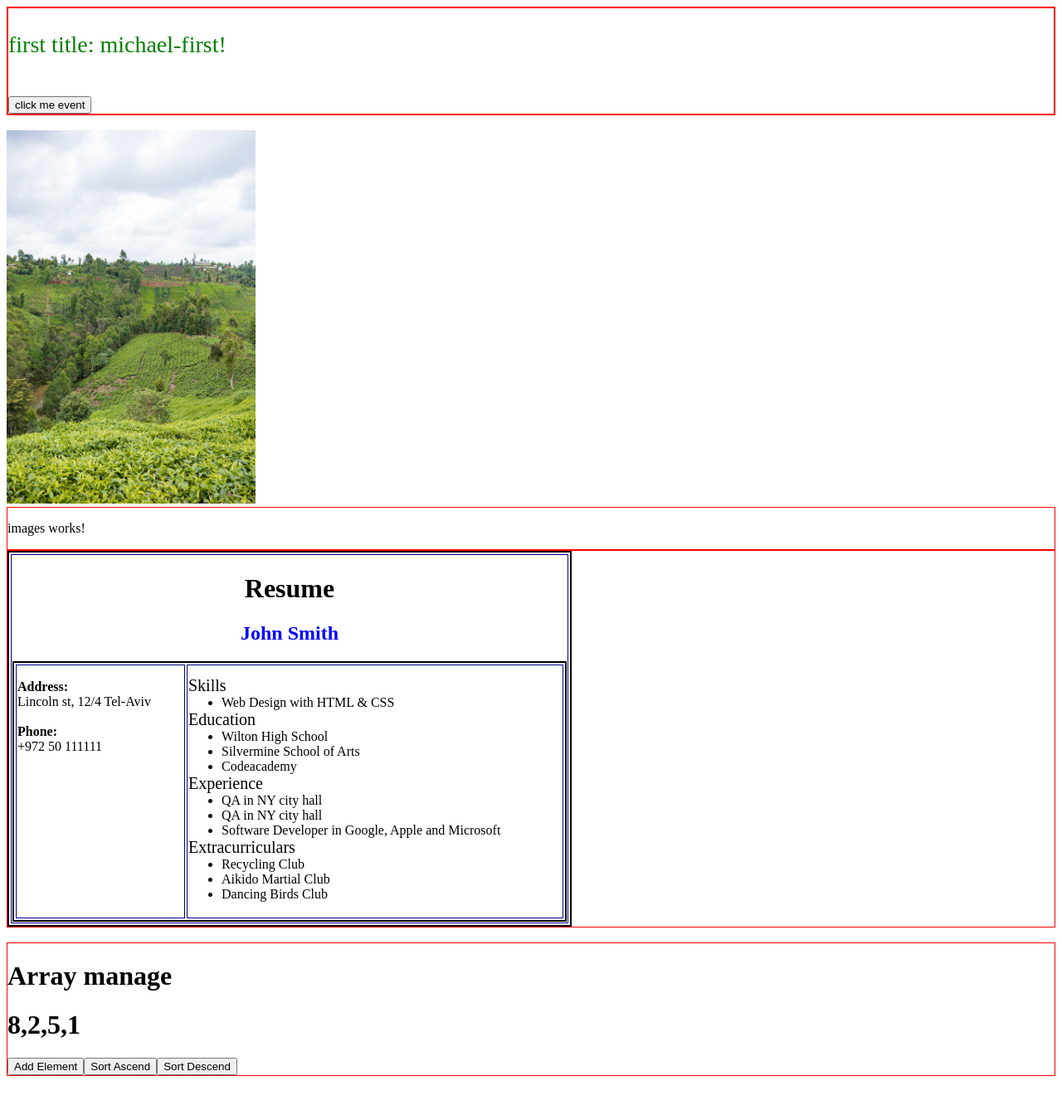
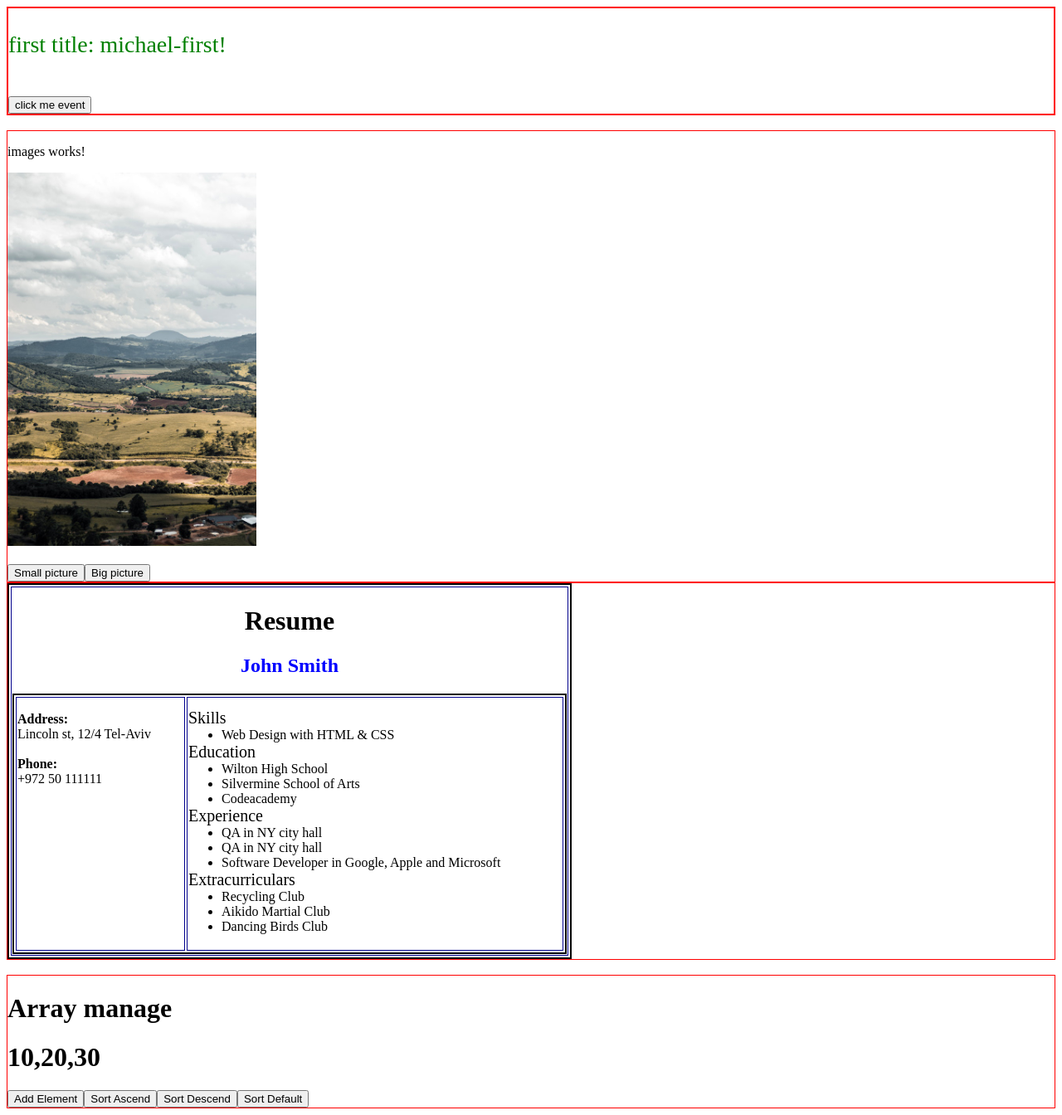
Before and after one commit to mvolkov-git/angular-homework1, an Angular app: page / in a window 1280 px wide. Shown: the whole page at 83% size. Before the commit the page ends 1305 px from the top, so only its background shows below. Built offline with nearby package versions, Linux system fonts and the light colour scheme.

Commit message:
images_sorting

```diff
--- a/src/app/app.component.html
+++ b/src/app/app.component.html
@@ -30,9 +30,11 @@
 ></app-second> -->
 
 <br>
-<img width="300" alt="Angular Logo" src="../../../assets/Images/pexels-antony-trivet-14522299.jpg">
+<!-- <img width="300" alt="Angular Logo" src="../../../assets/Images/pexels-antony-trivet-14522299.jpg"> -->
+<!-- <img width="300" alt="Picture" src="https://images.pexels.com/photos/13623437/pexels-photo-13623437.jpeg?auto=compress&cs=tinysrgb&w=1260&h=750&dpr=1"> -->
 <div>
   <app-images [src]="'../../../assets/Images/pexels-antony-trivet-14522299.jpg'"></app-images>
+  <!-- <app-images [src]="'https://images.pexels.com/photos/13623437/pexels-photo-13623437.jpeg?auto=compress&cs=tinysrgb&w=1260&h=750&dpr=1'"></app-images> -->
 </div>
 
 <div>
--- a/src/app/components/arr-num/arr-num.component.html
+++ b/src/app/components/arr-num/arr-num.component.html
@@ -7,4 +7,5 @@
 <button (click)="AddNumberFunction(myArr[1])">Add Element</button>
 <button (click)="SortArrayFunction(true)">Sort Ascend</button>
 <button (click)="SortArrayFunction(false)">Sort Descend</button>
+<button (click)="SortDefaultArrayFunction()">Sort Default</button>
 <br>
--- a/src/app/components/arr-num/arr-num.component.ts
+++ b/src/app/components/arr-num/arr-num.component.ts
@@ -1,6 +1,6 @@
 import { Component, Input, OnInit} from '@angular/core';
 
-const  myArrConst: number[] = [8, 2, 5, 1];
+const  myArrConst: number[] = [10, 20, 30];
 
 @Component({
   selector: 'app-arr-num',
@@ -9,28 +9,36 @@ const  myArrConst: number[] = [8, 2, 5, 1];
 })
 export class ArrNumComponent  implements OnInit{
   title = "Array manage";
-  myArrSave: number[] = [];
+  myArrSaved: number[] = [];
 
   @Input()
-  myArr: number[] = [8, 2, 5, 1];
+  myArr: number[] = [];
 
   ngOnInit()
   {
-    this.myArrSave = this.myArr;
+    this.myArr = Object.assign([], myArrConst);
+    this.myArrSaved = Object.assign([], this.myArr);
   }
 
   AddNumberFunction(event: number) {
-    this.myArr = this.myArrSave;
-    var randNumber = Math.trunc(Math.random() * 10)
+   this.myArr = Object.assign([], this.myArrSaved);
+    var randNumber = Math.trunc(Math.random() * 100)
     this.myArr.push(randNumber);
+    this.myArrSaved = Object.assign([], this.myArr);
     // console.log(event);
   }
 
   SortArrayFunction(ascend: boolean ) {
-    this.myArr = [8, 2, 5, 1];
+   this.myArr = Object.assign([], this.myArrSaved);
     if (ascend)
         this.myArr.sort((a,b)=>a - b);
     else
-      this.myArr.sort((a,b)=>b - a);
+       this.myArr.sort((a,b)=>b - a);
   }
+
+  SortDefaultArrayFunction(){
+    this.myArr = Object.assign([], this.myArrSaved);
+   // this.myArr.sort();
+  }
+
 }
--- a/src/app/components/images/images.component.html
+++ b/src/app/components/images/images.component.html
@@ -1,5 +1,10 @@
 <p>images works!</p>
 
-<!-- <img [src]="../../../assets/Images/pexels-antony-trivet-14522299.jpg"> -->
+<!-- <img width="300"[src]="'https://images.pexels.com/photos/13623437/pexels-photo-13623437.jpeg?auto=compress&cs=tinysrgb&w=1260&h=750&dpr=1'">
 
-<!-- <img width="300" alt="Angular Logo" src="../../../assets/Images/pexels-antony-trivet-14522299.jpg"> -->
+<img width="300" alt="Angular Logo" src="../../../assets/Images/pexels-nilton-rodrigues-10294221.jpg"> -->
+<img width={{width}} alt="Angular Logo" src={{src}}>
+<br>
+<br>
+<button (click)='width = 300'>Small picture</button>
+<button (click)='width = 600'>Big picture</button>
--- a/src/app/components/images/images.component.ts
+++ b/src/app/components/images/images.component.ts
@@ -3,17 +3,32 @@ import { Component, OnInit, Input } from '@angular/core';
 @Component({
   selector: 'app-images',
   templateUrl: './images.component.html',
-  styleUrls: ['./images.component.css']
+  styleUrls: ['./images.component.css'],
 })
 
 //const logo = require('../assets/logo.svg').default as string;
+export class ImagesComponent implements OnInit {
+  // private _images: Image[] = [];
 
-export class ImagesComponent implements OnInit {
   @Input()
-  src: string = "";
+  src: string = '';
 
-  constructor() { }
+  @Input()
+  width: Number = 300;
+
+  constructor() {
+    setTimeout(() => (this.src = '../../../assets/Images/pexels-nilton-rodrigues-10294221.jpg'), 3000);
+  }
+
   ngOnInit() {
+    // alert(this.src);
 
-   }
+    // this._images = [
+    //   { title: 'Slide 1', url: '../photos/carousel/gg_slide 1.jpg' },
+    //   { title: 'Slide 2', url: '../photos/carousel/gg_slide 2.jpg' },
+    //   { title: 'Slide 3', url: '../photos/carousel/gg_slide 3.jpg' },
+    //   { title: 'Slide 4', url: '../photos/carousel/gg_slide 4.jpg' },
+    //   { title: 'Slide 5', url: '../photos/carousel/gg_slide 5.jpg' },
+    // ];
+  }
 }
```
